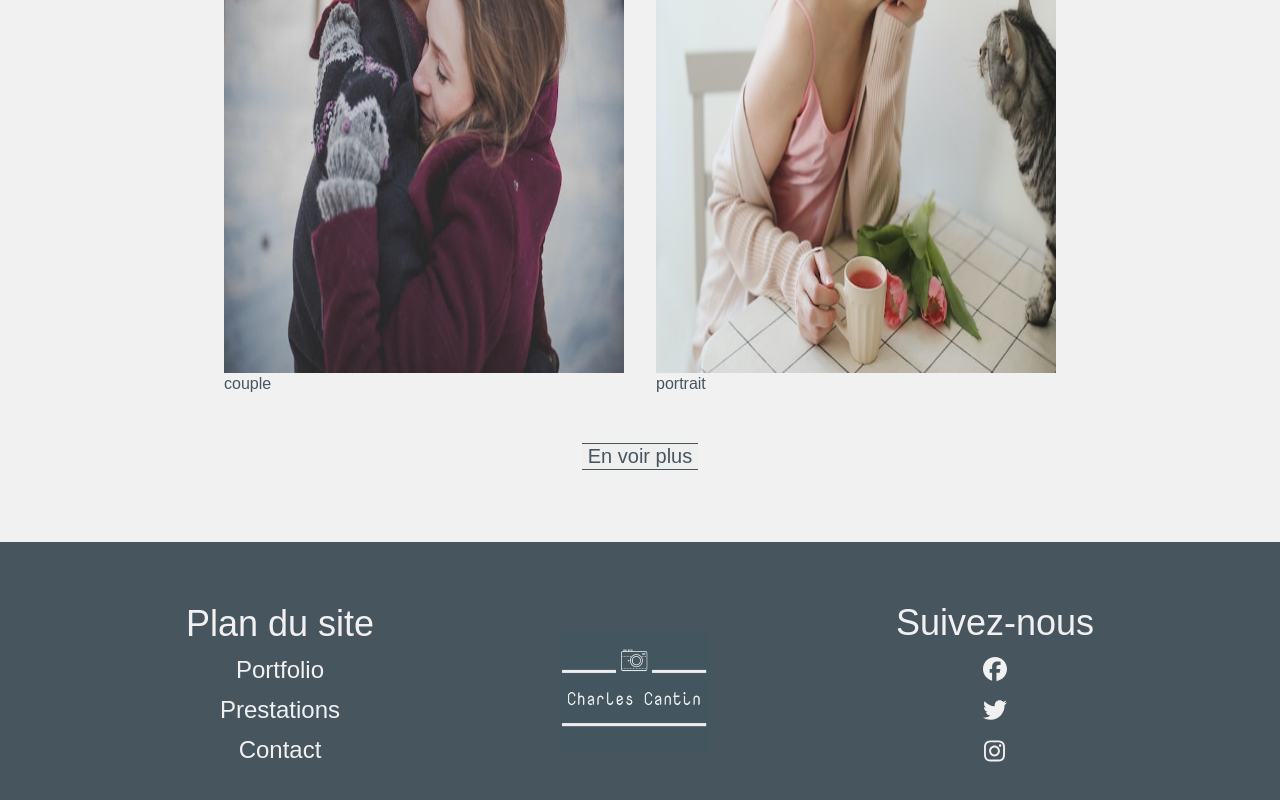
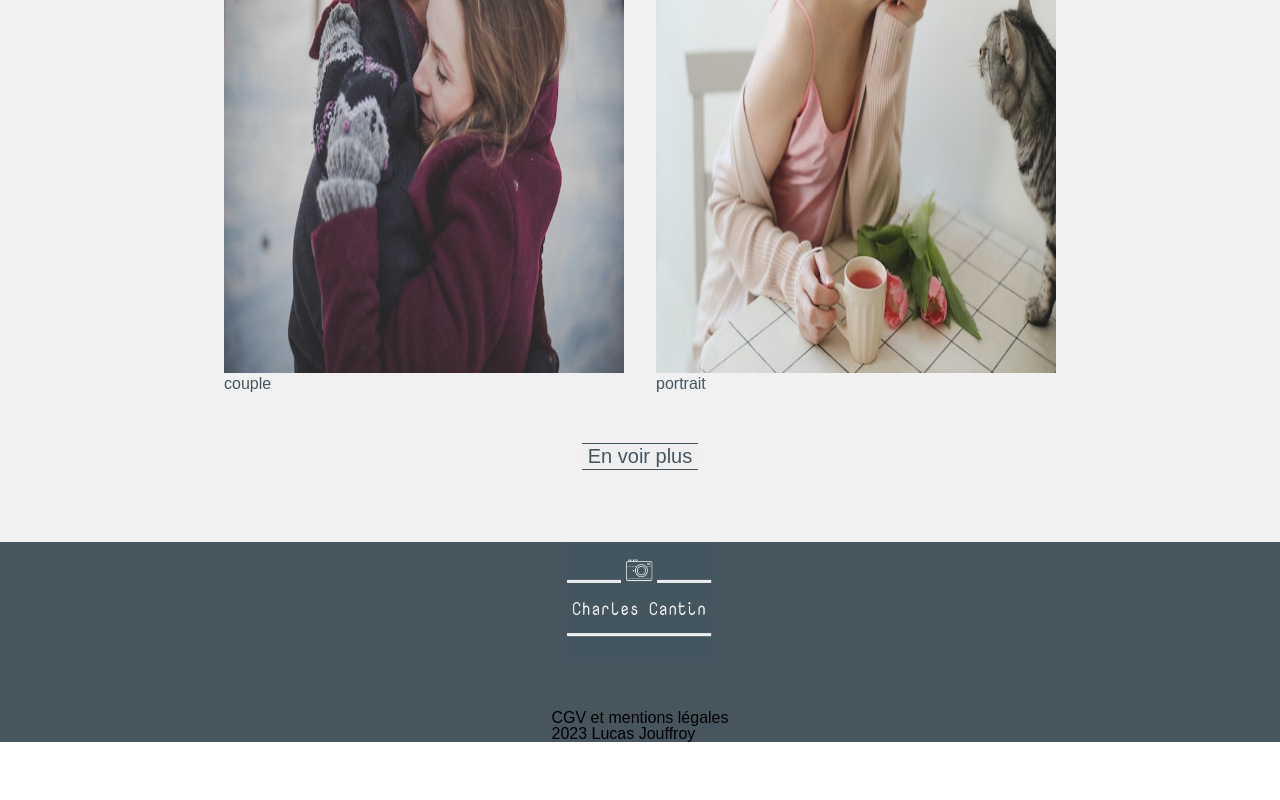
Before and after one commit to Otwgoat/charles-cantin-app, a Next.js app: page /portfolio in a window 1280 px wide. Shown: the part 3214-4014 px from the top of the page. After the commit the page ends 3956 px from the top, so only its background shows below. Built offline with nearby package versions, Linux system fonts and the light colour scheme; a web font is replaced by a local one.

Commit message:
commit 22

```diff
--- a/components/Footer.js
+++ b/components/Footer.js
@@ -1,57 +1,22 @@
-import Link from 'next/link'
 import React from 'react'
-import { FontAwesomeIcon } from '@fortawesome/react-fontawesome'
-import { useEffect, useState } from 'react'
 import Image from 'next/image'
 
 
 const Footer = () => {
-    const [iconPrefix, setIconPrefix] = useState(null);
-    useEffect(() => setIconPrefix('fab'));
+
   return (
     <footer>
-        <div className='footerListContainer' id='sitePlanContainer'>
-            <h3>Plan du site</h3>
-            <ul className='footerList' id='sitePlanList'>
 
-                <li>
-                    <Link href="/portfolio">Portfolio</Link>
-                </li>
-                <li>
-                    <Link href="/prestations">Prestations</Link>
-                </li>
-                <li>
-                    <Link href="/contact">Contact</Link>
-                </li>
-            </ul>
+
+        <div id='footerLogo'>
+            <Image src='/../img/Logo-charles-cantin-1.png' width={150} height={120} alt='logo du site' />
+        </div>
+        <div id='footerCGV'>
+            <p>CGV et mentions légales</p>
+            <p>2023 Lucas Jouffroy</p>
         </div>
 
-        <div className='footerListContainer'>
-            <Image src='/../img/Logo-charles-cantin-1.png' width={150} height={120} alt='logo du site' />
-        </div>
 
-        <div className='footerListContainer' id='socialContainer'>
-            <h3>Suivez-nous</h3>
-            <ul className='footerList' id='socialList'>
-                <li>
-                    <a href='https://www.facebook.com'>
-                        <FontAwesomeIcon  icon={[`${iconPrefix}`,'facebook']} className="social_icon"/>
-                    </a>
-                </li>
-                <li>
-                    <a href='https://www.twitter.com'>
-                        <FontAwesomeIcon   icon={[`${iconPrefix}`, 'twitter']} className="social_icon"/>
-                    </a>
-                </li>
-                <li>
-                    <a href='https://www.instagram.com'>
-                        <FontAwesomeIcon  icon={[`${iconPrefix}`, 'instagram']} className="social_icon"/>
-                    </a>
-
-                </li>
-
-            </ul>
-        </div>
 
     </footer>
   )
--- a/pages/portfolio.js
+++ b/pages/portfolio.js
@@ -10,9 +10,15 @@ const portfolio = (props) => {
     const [photos, setPhotos] = useState(photosData)
     const [isActive, setIsActive] = useState('all')
     const [currentIndex, setCurrentIndex] = useState(12)
+    const [maxIndex, setMaxIndex] = useState(photos.length)
+    const [maxIndexReached, setMaxIndexReached] = useState(false)
 
+    useEffect(() => {
+        if(currentIndex >= maxIndex){
+            setMaxIndexReached(true)
+        }
 
-
+    }, [maxIndex, currentIndex, maxIndexReached])
     /*** This function get the tag of the selected item and send it to displayingPhotos *********/
     const sendingTag = (tag) =>  {
         setIsActive(tag);
@@ -39,11 +45,10 @@ const portfolio = (props) => {
             alert('Aucun contenu n\'a été trouvé');
         }
     }
-    /***  *********/
+    /***This function is called by the seeMoreBtn, and add 12 to the current index each time it's clicked  *********/
     const refreshingIndex = () => {
         setCurrentIndex(currentIndex + 12)
-        console.log(currentIndex);
-        }
+    }
 
 
   return (
@@ -71,7 +76,7 @@ const portfolio = (props) => {
                 )) : <p>Aucun contenu n'a été trouvé</p> }
             </div>
 
-            {photos.length >= 1 ? <button id='seeMoreBtn' onClick={() => refreshingIndex()}>En voir plus</button> : ''}
+            {photos.length >= 1  && !maxIndexReached ? <button id='seeMoreBtn' onClick={() => refreshingIndex()}>En voir plus</button> : ''}
 
         </div>
     </div>
--- a/styles/_footer.scss
+++ b/styles/_footer.scss
@@ -1,43 +1,15 @@
 footer {
     background-color: #47555E ;
     width: 100vw;
-    height: 300px;
+    height: 25vh;
     display: flex;
+    flex-direction: column;
     align-items: center;
-    justify-content: space-evenly;
+    justify-content: space-between;
     border-top: 2px solid #F2F1F1;
 
 
 
-    .footerListContainer {
-        display: flex;
-        flex-direction: column;
-        align-items: center;
-        justify-content: center;
-         .footerList {
-            text-align: center;
-            li {
-            margin: 1rem;
-
-            }
-         }
-
-
-    }
-
-    .footerLogo {
-        height: 100%;
-        width: 10vw;
-        background-image: url(../public/img/Logo-charles-cantin-1.png);
-        background-size: contain;
-        background-position: center;
-        background-repeat: no-repeat;
-        justify-self: center;
-        flex: 1;
-
-
-    }
-
 
 
 }
--- a/styles/index.scss
+++ b/styles/index.scss
@@ -18,6 +18,9 @@ $title-font-weight: 300;
 
 /* CSS Rules for generic elements/////////////////*/
 * {
+    font-family: $font;
+}
+p {
     font-family: $font;
 }
 h1, h2 {
```
